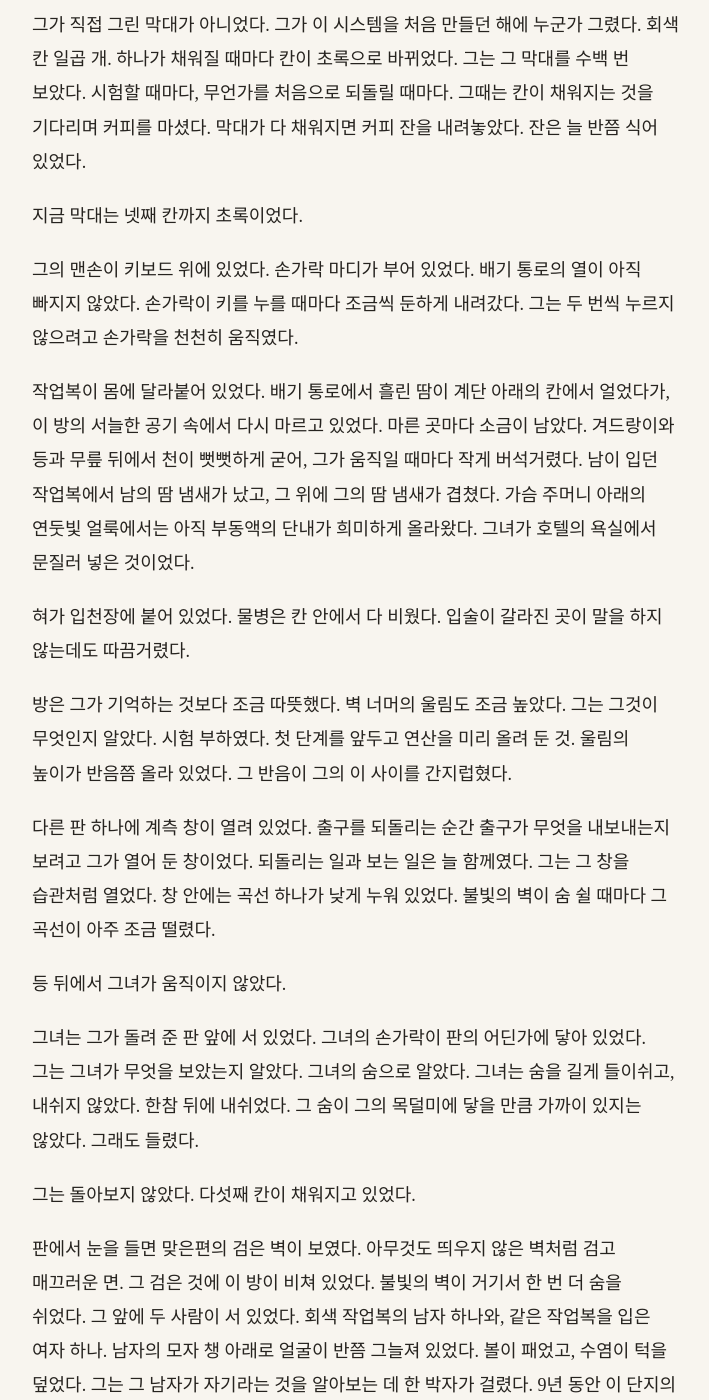
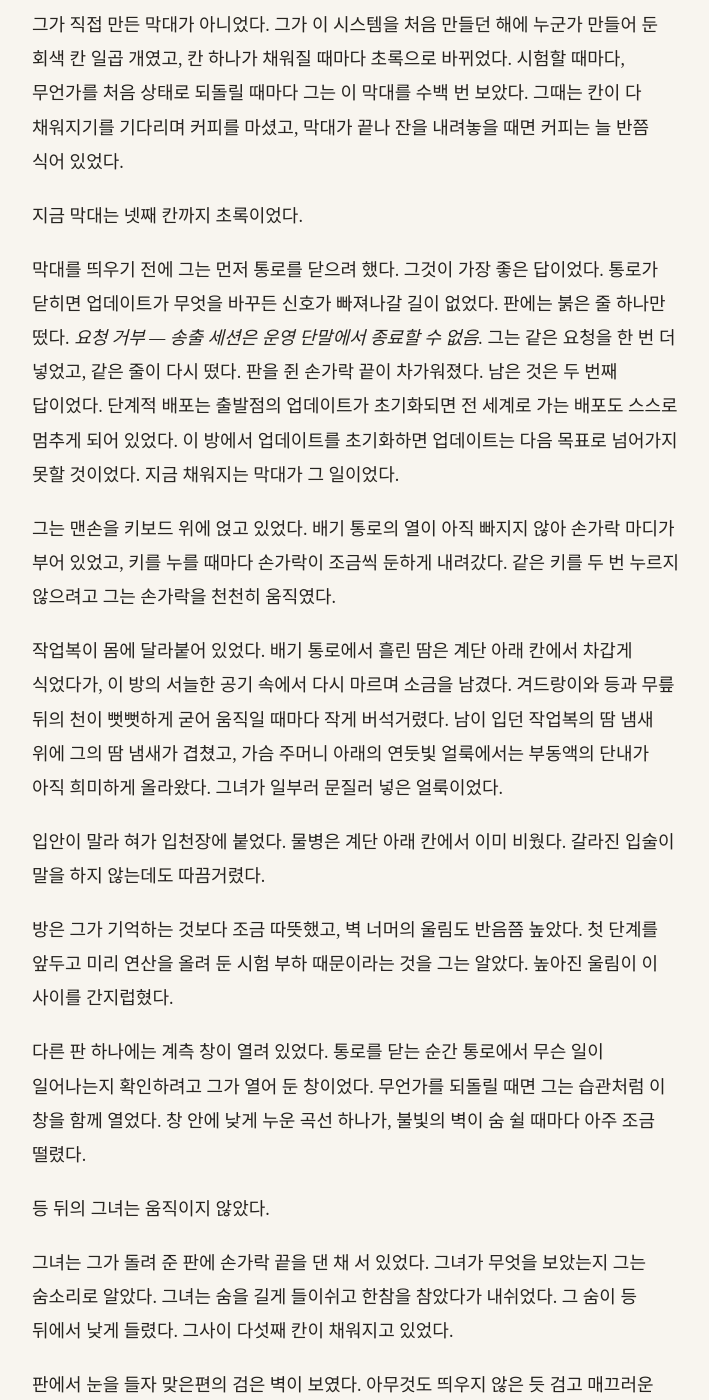
Before and after one commit to kangkkang/writer_s1_public, a Jekyll site: the page built from vol1/034.md, in a window 1280 px wide and 1400 px high, scrolled down 233 px. Shown: the whole window, without its empty margins (284-993 px from the left). Built offline with Jekyll 4.4.1, drawn with Linux system fonts in a browser that asks for light colours; our own code applies the rules of GitHub Pages for plain Markdown files; some of the changed text lies outside the part shown.

Commit message:
Update from https://github.com/kangkkang/writer_s1/commit/d1e0b5f640942328b8bf339be013a6ebd8fa8eb2

```diff
--- a/vol1/034.md
+++ b/vol1/034.md
@@ -2,27 +2,27 @@
 
 이단이 보고 있는 판 위의 막대는 일곱 칸이었다.
 
-그가 직접 그린 막대가 아니었다. 그가 이 시스템을 처음 만들던 해에 누군가 그렸다. 회색 칸 일곱 개. 하나가 채워질 때마다 칸이 초록으로 바뀌었다. 그는 그 막대를 수백 번 보았다. 시험할 때마다, 무언가를 처음으로 되돌릴 때마다. 그때는 칸이 채워지는 것을 기다리며 커피를 마셨다. 막대가 다 채워지면 커피 잔을 내려놓았다. 잔은 늘 반쯤 식어 있었다.
+그가 직접 만든 막대가 아니었다. 그가 이 시스템을 처음 만들던 해에 누군가 만들어 둔 회색 칸 일곱 개였고, 칸 하나가 채워질 때마다 초록으로 바뀌었다. 시험할 때마다, 무언가를 처음 상태로 되돌릴 때마다 그는 이 막대를 수백 번 보았다. 그때는 칸이 다 채워지기를 기다리며 커피를 마셨고, 막대가 끝나 잔을 내려놓을 때면 커피는 늘 반쯤 식어 있었다.
 
 지금 막대는 넷째 칸까지 초록이었다.
 
-그의 맨손이 키보드 위에 있었다. 손가락 마디가 부어 있었다. 배기 통로의 열이 아직 빠지지 않았다. 손가락이 키를 누를 때마다 조금씩 둔하게 내려갔다. 그는 두 번씩 누르지 않으려고 손가락을 천천히 움직였다.
+막대를 띄우기 전에 그는 먼저 통로를 닫으려 했다. 그것이 가장 좋은 답이었다. 통로가 닫히면 업데이트가 무엇을 바꾸든 신호가 빠져나갈 길이 없었다. 판에는 붉은 줄 하나만 떴다. *요청 거부 — 송출 세션은 운영 단말에서 종료할 수 없음.* 그는 같은 요청을 한 번 더 넣었고, 같은 줄이 다시 떴다. 판을 쥔 손가락 끝이 차가워졌다. 남은 것은 두 번째 답이었다. 단계적 배포는 출발점의 업데이트가 초기화되면 전 세계로 가는 배포도 스스로 멈추게 되어 있었다. 이 방에서 업데이트를 초기화하면 업데이트는 다음 목표로 넘어가지 못할 것이었다. 지금 채워지는 막대가 그 일이었다.
 
-작업복이 몸에 달라붙어 있었다. 배기 통로에서 흘린 땀이 계단 아래의 칸에서 얼었다가, 이 방의 서늘한 공기 속에서 다시 마르고 있었다. 마른 곳마다 소금이 남았다. 겨드랑이와 등과 무릎 뒤에서 천이 뻣뻣하게 굳어, 그가 움직일 때마다 작게 버석거렸다. 남이 입던 작업복에서 남의 땀 냄새가 났고, 그 위에 그의 땀 냄새가 겹쳤다. 가슴 주머니 아래의 연둣빛 얼룩에서는 아직 부동액의 단내가 희미하게 올라왔다. 그녀가 호텔의 욕실에서 문질러 넣은 것이었다.
+그는 맨손을 키보드 위에 얹고 있었다. 배기 통로의 열이 아직 빠지지 않아 손가락 마디가 부어 있었고, 키를 누를 때마다 손가락이 조금씩 둔하게 내려갔다. 같은 키를 두 번 누르지 않으려고 그는 손가락을 천천히 움직였다.
 
-혀가 입천장에 붙어 있었다. 물병은 칸 안에서 다 비웠다. 입술이 갈라진 곳이 말을 하지 않는데도 따끔거렸다.
+작업복이 몸에 달라붙어 있었다. 배기 통로에서 흘린 땀은 계단 아래 칸에서 차갑게 식었다가, 이 방의 서늘한 공기 속에서 다시 마르며 소금을 남겼다. 겨드랑이와 등과 무릎 뒤의 천이 뻣뻣하게 굳어 움직일 때마다 작게 버석거렸다. 남이 입던 작업복의 땀 냄새 위에 그의 땀 냄새가 겹쳤고, 가슴 주머니 아래의 연둣빛 얼룩에서는 부동액의 단내가 아직 희미하게 올라왔다. 그녀가 일부러 문질러 넣은 얼룩이었다.
 
-방은 그가 기억하는 것보다 조금 따뜻했다. 벽 너머의 울림도 조금 높았다. 그는 그것이 무엇인지 알았다. 시험 부하였다. 첫 단계를 앞두고 연산을 미리 올려 둔 것. 울림의 높이가 반음쯤 올라 있었다. 그 반음이 그의 이 사이를 간지럽혔다.
+입안이 말라 혀가 입천장에 붙었다. 물병은 계단 아래 칸에서 이미 비웠다. 갈라진 입술이 말을 하지 않는데도 따끔거렸다.
 
-다른 판 하나에 계측 창이 열려 있었다. 출구를 되돌리는 순간 출구가 무엇을 내보내는지 보려고 그가 열어 둔 창이었다. 되돌리는 일과 보는 일은 늘 함께였다. 그는 그 창을 습관처럼 열었다. 창 안에는 곡선 하나가 낮게 누워 있었다. 불빛의 벽이 숨 쉴 때마다 그 곡선이 아주 조금 떨렸다.
+방은 그가 기억하는 것보다 조금 따뜻했고, 벽 너머의 울림도 반음쯤 높았다. 첫 단계를 앞두고 미리 연산을 올려 둔 시험 부하 때문이라는 것을 그는 알았다. 높아진 울림이 이 사이를 간지럽혔다.
 
-등 뒤에서 그녀가 움직이지 않았다.
+다른 판 하나에는 계측 창이 열려 있었다. 통로를 닫는 순간 통로에서 무슨 일이 일어나는지 확인하려고 그가 열어 둔 창이었다. 무언가를 되돌릴 때면 그는 습관처럼 이 창을 함께 열었다. 창 안에 낮게 누운 곡선 하나가, 불빛의 벽이 숨 쉴 때마다 아주 조금 떨렸다.
 
-그녀는 그가 돌려 준 판 앞에 서 있었다. 그녀의 손가락이 판의 어딘가에 닿아 있었다. 그는 그녀가 무엇을 보았는지 알았다. 그녀의 숨으로 알았다. 그녀는 숨을 길게 들이쉬고, 내쉬지 않았다. 한참 뒤에 내쉬었다. 그 숨이 그의 목덜미에 닿을 만큼 가까이 있지는 않았다. 그래도 들렸다.
+등 뒤의 그녀는 움직이지 않았다.
 
-그는 돌아보지 않았다. 다섯째 칸이 채워지고 있었다.
+그녀는 그가 돌려 준 판에 손가락 끝을 댄 채 서 있었다. 그녀가 무엇을 보았는지 그는 숨소리로 알았다. 그녀는 숨을 길게 들이쉬고 한참을 참았다가 내쉬었다. 그 숨이 등 뒤에서 낮게 들렸다. 그사이 다섯째 칸이 채워지고 있었다.
 
-판에서 눈을 들면 맞은편의 검은 벽이 보였다. 아무것도 띄우지 않은 벽처럼 검고 매끄러운 면. 그 검은 것에 이 방이 비쳐 있었다. 불빛의 벽이 거기서 한 번 더 숨을 쉬었다. 그 앞에 두 사람이 서 있었다. 회색 작업복의 남자 하나와, 같은 작업복을 입은 여자 하나. 남자의 모자 챙 아래로 얼굴이 반쯤 그늘져 있었다. 볼이 패었고, 수염이 턱을 덮었다. 그는 그 남자가 자기라는 것을 알아보는 데 한 박자가 걸렸다. 9년 동안 이 단지의 어느 유리에도 그런 얼굴은 비친 적이 없었다.
+판에서 눈을 들자 맞은편의 검은 벽이 보였다. 아무것도 띄우지 않은 듯 검고 매끄러운 면에 이 방이 비쳐 있었다. 거기 비친 불빛의 벽이 한 번 더 숨을 쉬었고, 그 앞에 회색 작업복을 입은 남자와 여자가 서 있었다. 남자는 모자 챙 그늘에 얼굴이 반쯤 가려져 있었고, 볼이 패었고, 턱이 수염으로 덮여 있었다. 그 남자가 자기라는 것을 알아보는 데 한 박자가 걸렸다. 9년 동안 이 단지의 어느 유리에도 그런 얼굴이 비친 적은 없었다.
 
 그는 그 남자에게서 눈을 돌렸다.
 
@@ -30,39 +30,33 @@
 
 이 방을 그는 몇 번 보았다.
 
-열 번이 넘지 않았다. 출구는 그의 일이 아니었다. 그의 일은 그 앞, 잠재 공간의 정렬과 투영실의 점들과 그가 밤새 재던 각도였다. 출구는 그가 잰 것들이 끝나는 곳이었다. 무엇이 끝나는지 그는 1년 넉 달 전까지 몰랐다. 시스템의 맨 끝에 붙은 작은 방, 세션 기록이 쌓이는 곳. 회의 자료의 도표에서 그것은 오른쪽 끝의 작은 네모였다. 화살표가 그 네모에서 바깥으로 나갔다. 화살표 끝에는 아무것도 그려져 있지 않았다. 아무도 그것을 이상하게 여기지 않았다. 그도 그랬다.
+열 번이 넘지 않았다. 제1 송출실은 그의 일이 아니었다. 그의 일은 그보다 앞, 잠재 공간의 정렬과 투영실의 점들, 그가 밤새 재던 각도였다. 이 방은 그가 잰 것들이 마지막으로 닿는 곳이었고, 그것이 무엇의 끝인지 그는 1년 넉 달 전까지 몰랐다. 회의 자료의 도표에서 이 방은 시스템 맨 끝, 오른쪽 끝의 작은 네모였다. 세션 기록이 쌓이는 곳이라고만 적혀 있었다. 그 네모에서 화살표 하나가 외부로 나갔는데, 화살표 끝에는 아무것도 그려져 있지 않았다. 그것을 이상하게 여긴 사람은 없었다. 그도 그랬다.
 
-처음 이 방에 들어왔을 때 그는 불빛의 벽을 오래 보았다. 수천 개가 거의 같은 순간에 숨 쉬는 것을 그는 아름답다고 생각했다. 바닥의 고무가 새것이라 냄새가 났다.
+처음 이 방에 들어왔을 때 그는 불빛의 벽을 오래 보았다. 수천 개의 점이 거의 같은 순간에 숨 쉬는 것이 아름다웠다. 그때는 새로 깐 바닥 고무의 냄새가 방에 배어 있었다.
 
-그 냄새는 이제 나지 않았다. 고무는 낡아 있었다. 책상 가장자리가 누군가의 손때로 까맸다. 의자의 팔걸이 하나에 테이프가 감겨 있었다. 그가 모르는 사람들이 1년 넉 달 동안 밤마다 이 벽 앞에, 그가 그랬던 것처럼 무엇이 지나가는지 모르는 채로 앉아 있었다.
+지금은 그 냄새가 나지 않았다. 고무는 낡았고, 책상 가장자리는 손때로 까맸고, 의자 팔걸이 하나에는 테이프가 감겨 있었다. 그가 그랬던 것처럼 무엇이 지나가는지 모르는 채로, 그가 모르는 사람들이 1년 넉 달 동안 밤마다 이 벽 앞에 앉아 있었을 것이다.
 
-벽 너머의 울림은 그대로였다. 그 울림이 발바닥으로 올라왔다. 낮고 고른 소리. 그는 그 소리가 지금 이 순간 북미의 잠든 사람들 위로, 깨어 있는 사람들의 물음 위로, 지구의 다른 반쪽에서 아직 낮을 사는 수십억의 물음 위로 흐르는 연산의 소리라는 것을 알았다. 그 모든 대답이 열이 되어 벽을 지나갔다. 그 열이 그가 13분 동안 걸어온 통로를 데웠다. 그의 손가락 마디를 붓게 했다.
+벽 너머의 낮고 고른 울림이 발바닥으로 올라왔다. 지금 이 순간에도 북미의 잠든 사람과 깨어 있는 사람, 지구 반대편에서 낮을 사는 수십억이 던지는 물음에 답하는 연산의 소리였다. 그 대답들이 모두 열이 되어 벽을 지나갔다. 그가 13분 동안 걸어온 배기 통로를 데운 것도, 그의 손가락 마디를 붓게 한 것도 그 열이었다.
 
-벽의 아래쪽에, 정비 구역의 휴게실에서 그녀가 본 것과 같은 작은 지도가 하나 떠 있었다. 밤의 그늘, 북미의 서쪽 해안에 그어진 짙은 띠, 서쪽으로 지구를 도는 점선. 그는 그것을 한 번 보았다. 점선의 끝은 대서양 한가운데였다. 그 점선이 끝까지 가면 지구 위의 모든 밤이 이 방에서 시작된 것을 받게 될 것이었다.
+벽 아래쪽에는 정비 구역의 휴게실에서 그녀가 본 것과 같은 작은 지도가 떠 있었다. 밤의 그늘이 덮인 지구, 북미 서쪽 해안에 그어진 짙은 띠, 그 띠에서 서쪽으로 지구를 도는 점선. 점선은 대서양 한가운데에서 끝났다. 업데이트가 그 점선을 끝까지 따라가면, 지구 위의 모든 밤이 이 방에서 시작된 것을 받게 될 것이었다.
 
-그는 지도에서 눈을 뗐다. 막대를 보았다.
-
-다섯째 칸이 초록이 되었다. 벽에 숫자가 떠 있었다. *00:37:52.* 그는 부은 손가락 마디를 한 번 쥐었다 폈다.
-
-손가락이 내려갔다.
-
-여섯째 칸이 채워지기 시작했다.
+그는 지도에서 눈을 떼고 막대를 보았다. 다섯째 칸이 초록으로 바뀌어 있었고, 벽의 숫자는 *00:37:52*였다. 그는 부은 손가락을 한 번 쥐었다 펴고 다음 줄을 입력했다. 여섯째 칸이 채워지기 시작했다.
 
 ---
 
-등 뒤에서 작은 소리가 났다. 플라스틱이 무언가에서 빠지는 소리.
+등 뒤에서 무언가를 뽑는 작은 소리가 났다.
 
 그는 곁눈으로 보았다. 그녀가 책상 끝에 연결해 두었던 회색 기계를 뽑고 있었다. 그녀 앞의 판에 짧은 글이 떠 있었다. *전송 완료.* 그녀는 그 기계를 손바닥으로 한 번 감쌌다가, 작업복의 오른쪽 허벅지 안쪽 주머니에 밀어 넣었다. 지퍼를 끝까지 올렸다. 그러고도 지퍼 끝을 한 번 더 눌렀다.
 
-1년 넉 달이 그 주머니에 있었다. 그가 나온 날부터 지금까지 이 벽을 지나간 모든 초. 그리고 비어 있는 초 하나.
+이제 그 주머니 안에, 그가 나온 날부터 지금까지 1년 넉 달 동안 이 벽을 빠져나간 모든 시각이 초까지 들어 있었다. 비어 있는 초 하나도 함께였다.
 
-그녀가 그를 보았다. 그는 눈을 돌리지 않았다. 그녀의 얼굴에 그가 처음 보는 것이 있었다. 입술이 단단히 다물려 있었고, 눈은 젖어 있지 않았다. 턱이 조금 들려 있었다.
+그녀가 그를 보았고, 그도 그녀를 마주 보았다. 그녀는 입술을 꽉 다물고 턱을 조금 들고 있었다. 눈은 젖어 있지 않았다. 그녀에게서 처음 보는 모습이었다.
 
-"토마는요." 그가 물었다. 목소리를 낮춰.
+"토마는요?" 그가 낮게 물었다.
 
-"비어 있어요." 그녀는 침을 삼켰다. "그 초만."
+그녀가 침을 삼켰다. "그 초만 비어 있어요."
 
-그는 고개를 끄덕였다. 그 말이 무엇을 뜻하는지, 배에서 스물두 줄을 맞추고 그 스물셋째 줄을 비워 둘 때부터 그는 그녀보다 먼저 알았을 수도 있었다. 그는 그것을 그녀에게 말하지 않았다. 그녀가 직접 보아야 하는 것이었다.
+그는 고개를 끄덕였다. 배에서 스물두 줄을 맞추고 스물셋째 줄을 비워 둘 때부터, 그는 그것이 무엇을 뜻할지 짐작하고 있었다. 그래도 그녀에게 먼저 말하지 않았다. 그녀가 자기 눈으로 보아야 할 일이었다.
 
 여섯째 칸이 초록이 되었다.
 
@@ -76,7 +70,7 @@
 
 유리 너머에 방이 있었다.
 
-이 방보다 작은 방이었다. 벽에 뜬 창 몇 개, 낮은 탁자, 의자 둘. 탁자 위에 물 한 잔이 놓여 있었다. 물은 가득 차 있었다. 한 모금도 마시지 않은 잔이었다. 잔의 바깥에 맺힌 물방울이 탁자 위에 둥근 자국을 만들어 두었다. 오래 놓여 있던 잔이었다. 관찰실의 화면 하나에 이 방이 위에서 내려다본 모양으로 떠 있었다. 그 화면 속에서 작은 사람 둘이 책상 앞에 서 있었다. 관찰실이었다. 이 출구를 지켜보려고 만든 방. 그는 그런 방이 여기 있다는 것을 몰랐다. 9년 동안 그는 이 방의 이쪽에 서 있었다. 유리는 늘 검었다. 그는 그것을 한 번도 두드려 보지 않았다.
+이 방보다 작은 방이었다. 벽에 뜬 창 몇 개, 낮은 탁자, 의자 둘. 탁자 위에 물 한 잔이 놓여 있었다. 물은 가득 차 있었다. 한 모금도 마시지 않은 잔이었다. 잔의 바깥에 맺힌 물방울이 탁자 위에 둥근 자국을 만들어 두었다. 오래 놓여 있던 잔이었다. 관찰실의 화면 하나에 이 방이 위에서 내려다본 모양으로 떠 있었다. 그 화면 속에서 작은 사람 둘이 책상 앞에 서 있었다. 관찰실이었다. 이 송출실을 지켜보려고 만든 방. 그는 그런 방이 여기 있다는 것을 몰랐다. 9년 동안 그는 이 방의 이쪽에 서 있었다. 유리는 늘 검었다. 그는 그것을 한 번도 두드려 보지 않았다.
 
 의자 하나에 남자가 다리를 꼬지 않고, 등을 곧게 편 채 앉아 있었다.
 
@@ -157,7 +151,7 @@
 
 "압니다. 안정시킵니다."
 
-"출구에 무엇을 하는지 모른다고요." 그의 목소리가 조금 높아졌다. 그는 그것을 들었다. 낮추지 못했다. "이 벽이 무엇을 내보내는지 아무도 몰라요. 연산이 늘 때마다 그게 커졌어요. 저는 기록을 봤어요. 오늘 밤 그 계단이 한 번에 올라가요. 그 위에 그 값까지 얹으면—"
+"이 통로가 무엇을 하는지 모른다고요." 그의 목소리가 조금 높아졌다. 그는 그것을 들었다. 낮추지 못했다. "이 벽이 무엇을 내보내는지 아무도 몰라요. 연산이 늘 때마다 그게 커졌어요. 저는 기록을 봤어요. 오늘 밤 그 계단이 한 번에 올라가요. 그 위에 그 값까지 얹으면—"
 
 "검증은 배포 뒤에 하겠습니다." 남자가 말했다.
 
```
Also changed, not shown: vol1/036.md (+1 -1 lines).
